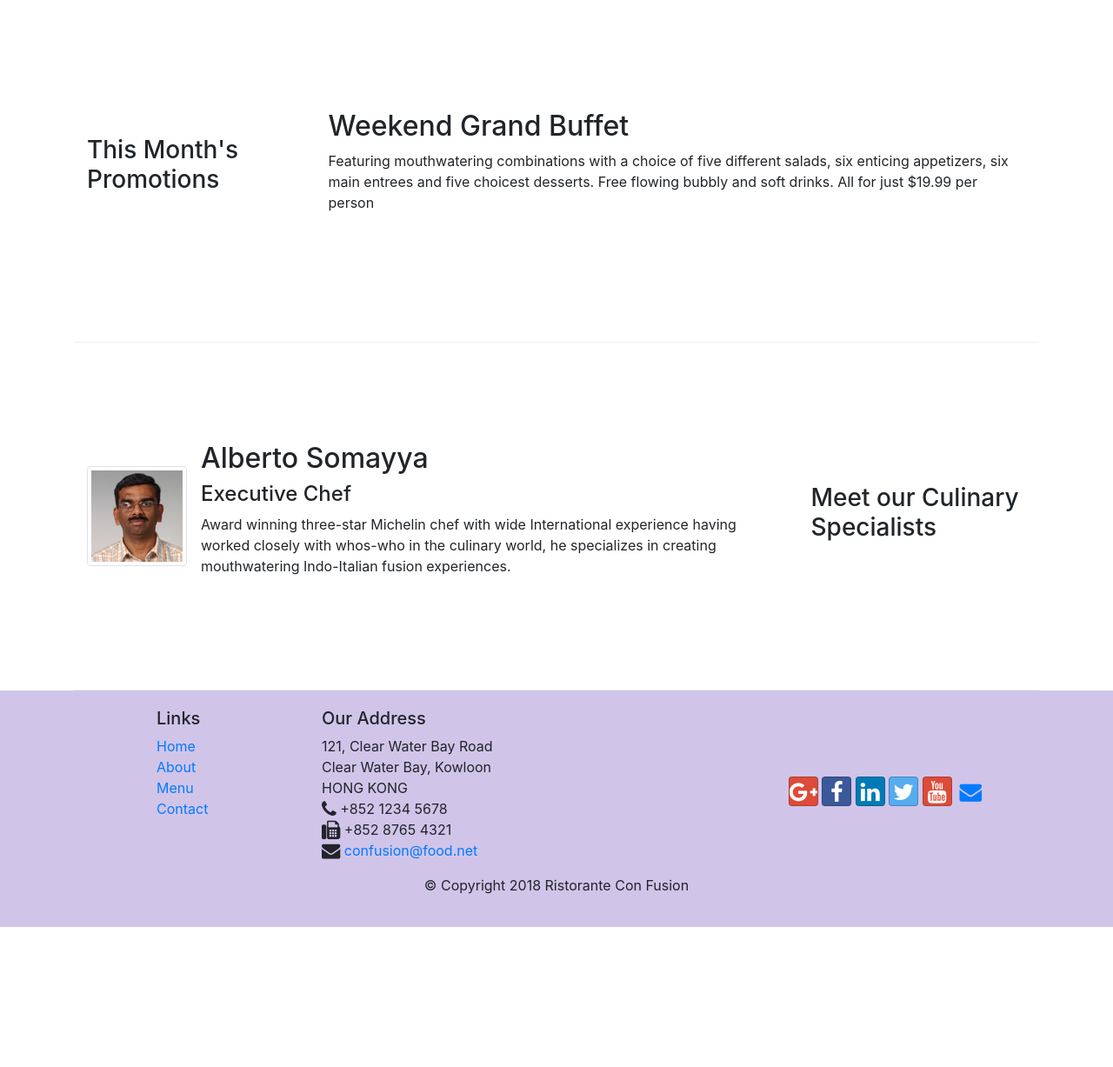
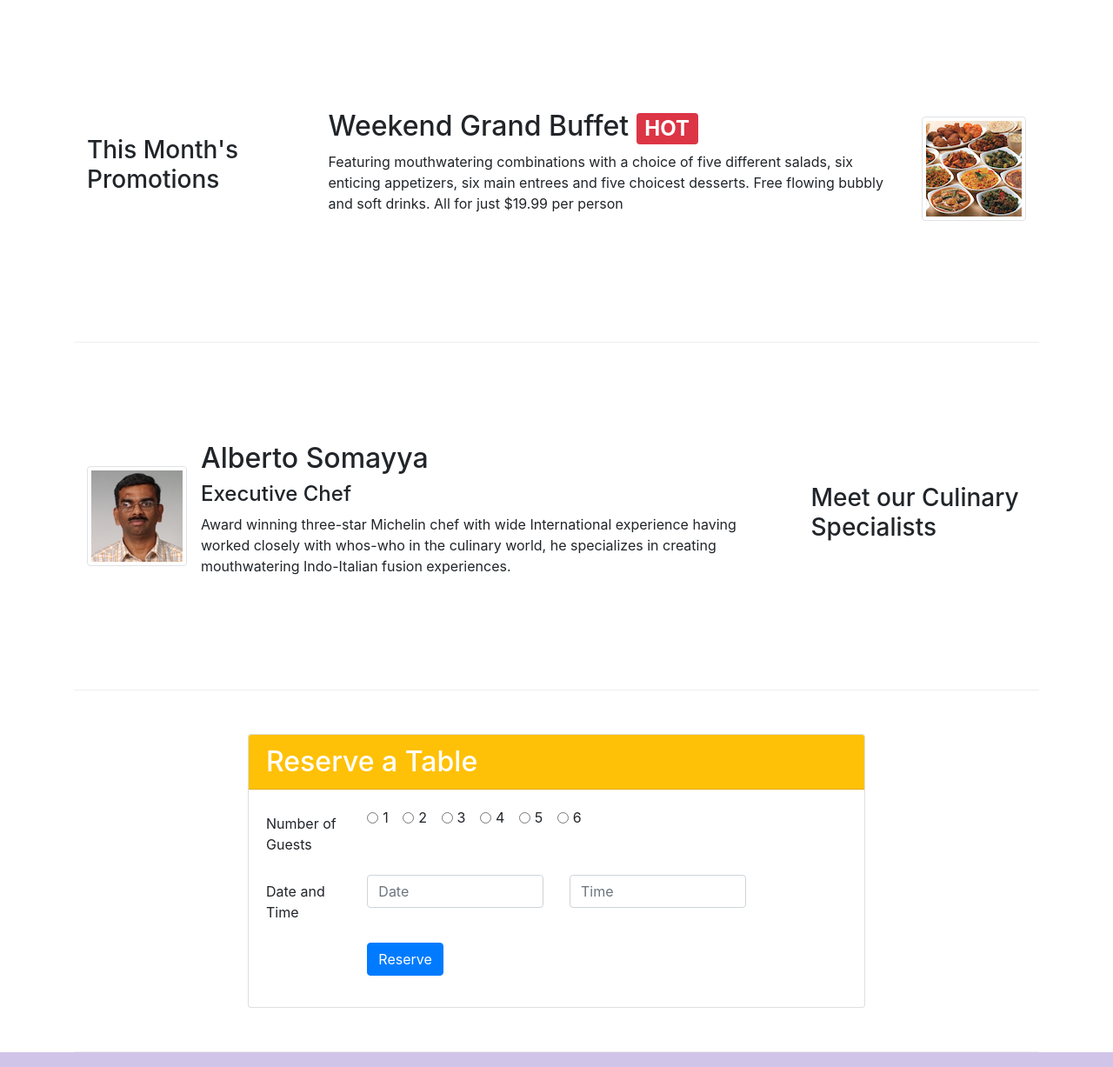
Before and after one commit to MahmudShakir/My-First-BootStrap-Project, a website: page index.html in a window 1280 px wide. Shown: the part 740-1967 px from the top of the page at 87% size. Before the commit the page ends 1806 px from the top, so only its background shows below. Drawn offline with nearby package versions, Linux system fonts and the light colour scheme.

Commit message:
Assignment 2

```diff
--- a/index.html
+++ b/index.html
@@ -39,7 +39,16 @@
                     <p class="d-none d-sm-block">We take inspiration from the World's best cuisines, and create a unique fusion experience. Our lipsmacking creations will tickle your culinary senses!</p>
                 </div>
                 <div class="col-12 col-sm align-self-center">
-                    <img src="img/logo.png" class="img-fluid">
+                    <div class="row align-items-center">
+                        <div class="col-6">
+                            <img src="img/logo.png" class="img-fluid">
+                        </div>
+                        <div class="col-6">
+                            <a class="btn btn-block bg-warning" href="#reservetable">
+                                Reserve Table
+                            </a>
+                        </div>
+                    </div>
                 </div>
             </div>
         </div>
@@ -66,9 +75,14 @@
             <div class="col-12 col-sm-4 col-md-3">
                 <h3>This Month's Promotions</h3>
             </div>
-            <div class="col col-sm col-md">
-                <h2>Weekend Grand Buffet</h2>
-                <p class="d-none d-sm-block">Featuring mouthwatering combinations with a choice of five different salads, six enticing appetizers, six main entrees and five choicest desserts. Free flowing bubbly and soft drinks. All for just $19.99 per person </p>
+            <div class="col col-sm order-sm-last col-md">
+                <div class="media">
+                    <div class="media-body">
+                        <h2>Weekend Grand Buffet <span class="badge badge-danger">HOT</span></h2>
+                        <p class="d-none d-sm-block">Featuring mouthwatering combinations with a choice of five different salads, six enticing appetizers, six main entrees and five choicest desserts. Free flowing bubbly and soft drinks. All for just $19.99 per person </p>
+                    </div>
+                    <img class="d-flex ml-3 img-thumbnail align-self-center" src="img/buffet.png" alt="buffet">
+                </div>
             </div>
         </div>
 
@@ -83,6 +97,65 @@
                         <h2>Alberto Somayya</h2>
                         <h4>Executive Chef</h4>
                         <p class="d-none d-sm-block">Award winning three-star Michelin chef with wide International experience having worked closely with whos-who in the culinary world, he specializes in creating mouthwatering Indo-Italian fusion experiences. </p>
+                    </div>
+                </div>
+            </div>
+        </div>
+
+        <div class="row row-content justify-content-center" id="reservetable">
+            <div class="col-12 col-sm-8">
+                <div class="card">
+                    <h2 class="card-header bg-warning text-white">Reserve a Table</h2>
+                    <div class="card-body">
+                        <form>
+                            <div class="form-group row">
+                                <label for="guestnum" class="col-md-2 col-form-label">Number of Guests</label>
+                                <div class="col-md-10">
+                                    <div class="form-check form-check-inline">
+                                        <input class="form-check-input" type="radio" name="inlineRadioOptions" id="inlineRadio1" value="option1">
+                                        <label class="form-check-label" for="inlineRadio1">1</label>
+                                      </div>
+                                      <div class="form-check form-check-inline">
+                                        <input class="form-check-input" type="radio" name="inlineRadioOptions" id="inlineRadio2" value="option2">
+                                        <label class="form-check-label" for="inlineRadio2">2</label>
+                                      </div>
+                                      <div class="form-check form-check-inline">
+                                        <input class="form-check-input" type="radio" name="inlineRadioOptions" id="inlineRadio3" value="option3">
+                                        <label class="form-check-label" for="inlineRadio3">3</label>
+                                      </div>
+                                      <div class="form-check form-check-inline">
+                                        <input class="form-check-input" type="radio" name="inlineRadioOptions" id="inlineRadio4" value="option4">
+                                        <label class="form-check-label" for="inlineRadio4">4</label>
+                                      </div>
+                                      <div class="form-check form-check-inline">
+                                        <input class="form-check-input" type="radio" name="inlineRadioOptions" id="inlineRadio5" value="option5">
+                                        <label class="form-check-label" for="inlineRadio5">5</label>
+                                      </div>
+                                      <div class="form-check form-check-inline">
+                                        <input class="form-check-input" type="radio" name="inlineRadioOptions" id="inlineRadio6" value="option6">
+                                        <label class="form-check-label" for="inlineRadio6">6</label>
+                                      </div>
+                                </div>
+                            </div>
+                            <div class="form-group row">
+                                <label for="datetime" class="col-12 col-md-2 col-form-label">Date and Time</label>
+                                <div class="col-5 col-md-4">
+                                    <input type="text" class="form-control" id="date" name="date"
+                                        placeholder="Date">
+                                </div>
+                                <div class=" col-5 col-md-4">
+                                    <input type="text" class="form-control" id="datetime" name="datetime"
+                                        placeholder="Time">
+                                </div>
+                            </div>
+                            <div class="form-group row">
+                                <div class="offset-md-2 col-md-10">
+                                    <button type="submit" class="btn btn-primary">
+                                        Reserve
+                                    </button>
+                                </div>
+                            </div>
+                        </form>
                     </div>
                 </div>
             </div>
```
Also changed, not shown: contactus.html (+1 -1 lines).
